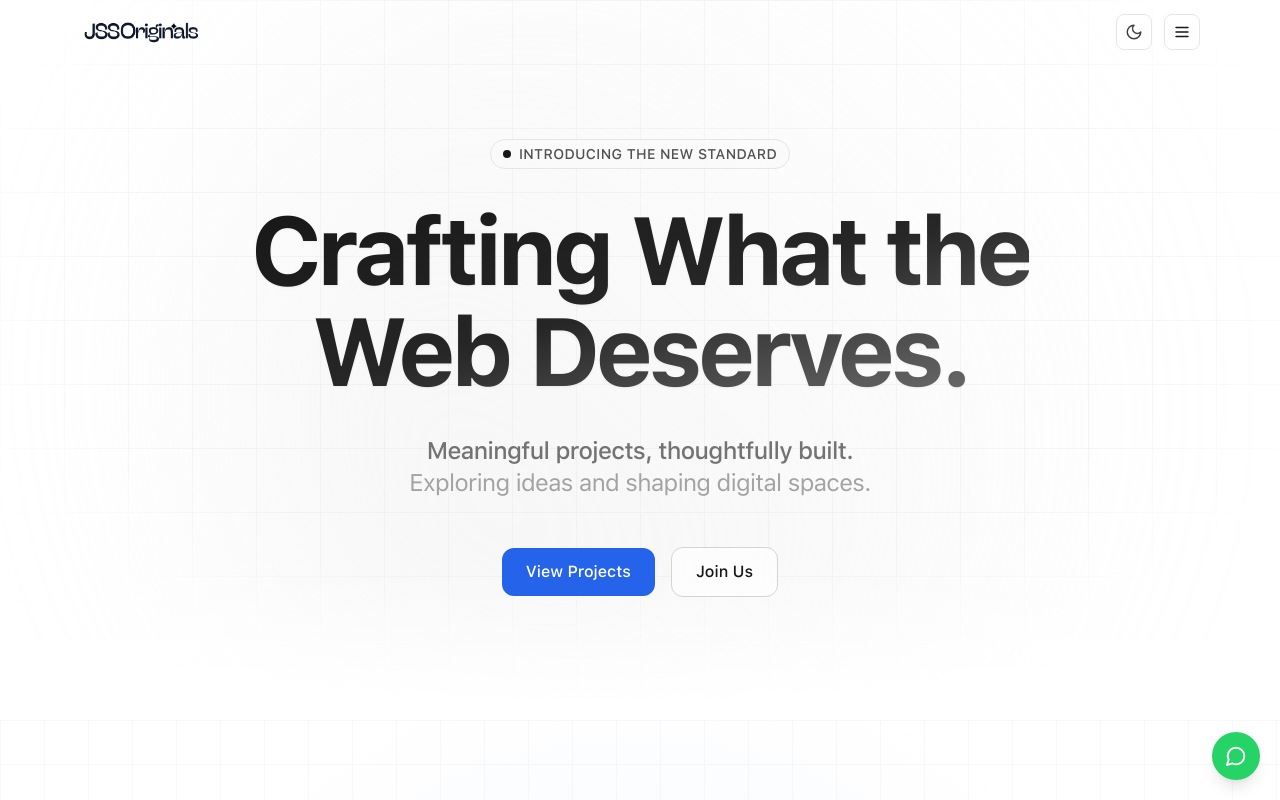
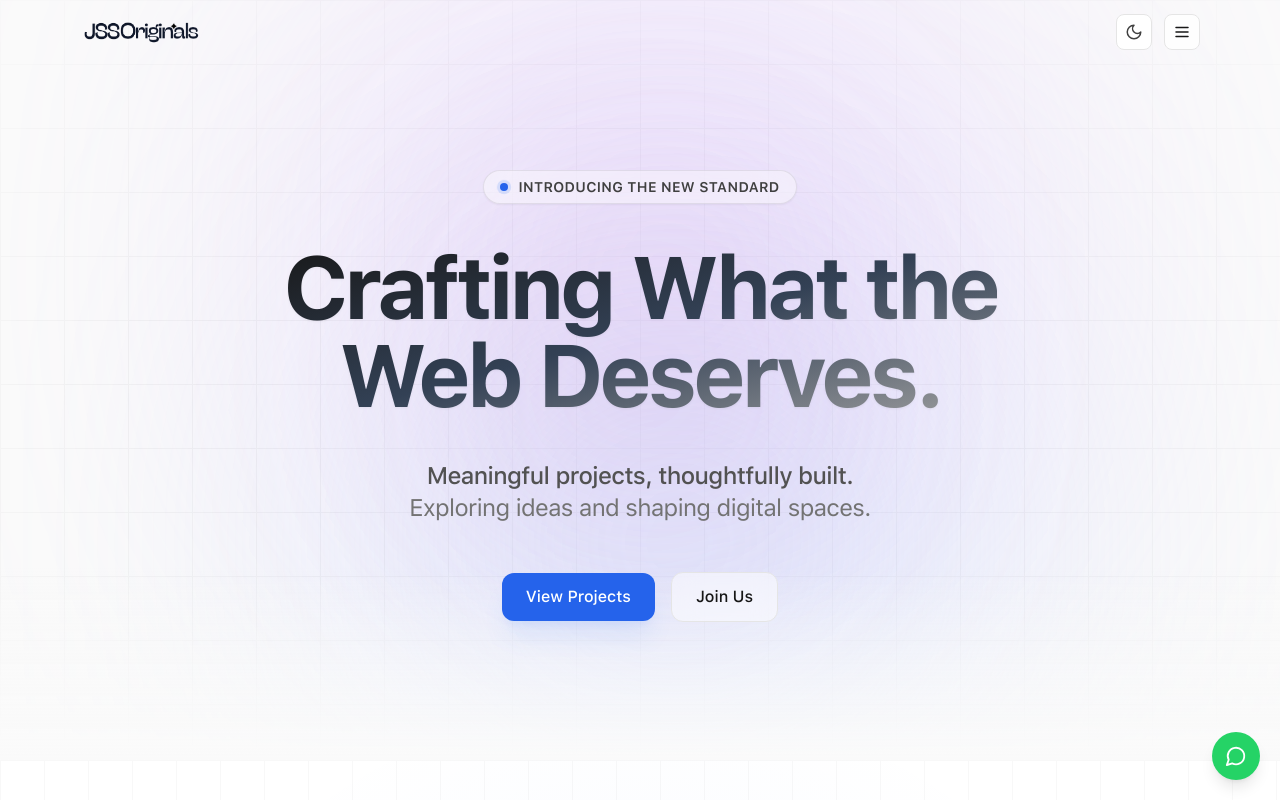
Before and after one commit to jitendra-math/Agency-Website, a Next.js app: page / in a window 1280 px wide. Shown: the top 800 px of the page. Built offline with nearby package versions, Linux system fonts and the light colour scheme.

Commit message:
Multi-file update via Repo Manager

```diff
--- a/src/components/sections/HeroSection.js
+++ b/src/components/sections/HeroSection.js
@@ -7,7 +7,7 @@ import ShineButton from "@/components/ui/ShineButton";
 import Button from "@/components/ui/Button";
 
 export default function HeroSection() {
-  // Apple-like smooth animation easing
+  // Ultra-smooth Apple-style easing
   const smoothEase = [0.16, 1, 0.3, 1];
 
   return (
@@ -15,39 +15,77 @@ export default function HeroSection() {
       className="
       relative isolate overflow-hidden
       flex flex-col items-center justify-center
-      min-h-[90vh] px-6 pt-24 pb-20
+      min-h-[95vh] px-4 pt-28 pb-20
       text-center
-      bg-white dark:bg-neutral-950
+      bg-[#fafafa] dark:bg-[#050505]
+      transition-colors duration-500
     "
     >
       {/* ===================================== */}
-      {/* AMBIENT LUXURY GLOW (Lightweight) */}
+      {/* DYNAMIC RICH GRADIENTS (Lightweight) */}
       {/* ===================================== */}
-      <div className="absolute inset-0 -z-10 pointer-events-none flex justify-center items-center">
+      <div className="absolute inset-0 -z-10 overflow-hidden pointer-events-none">
+        {/* Glow 1 - Deep Violet / Indigo */}
         <motion.div
-          animate={{ scale: [1, 1.05, 1], opacity: [0.3, 0.5, 0.3] }}
-          transition={{ duration: 10, repeat: Infinity, ease: "easeInOut" }}
+          animate={{
+            x: [0, 50, 0],
+            y: [0, -30, 0],
+            scale: [1, 1.1, 1],
+          }}
+          transition={{ duration: 15, repeat: Infinity, ease: "easeInOut" }}
           className="
-          absolute
-          w-[150vw] h-[150vw] sm:w-[800px] sm:h-[800px]
-          rounded-full
-          bg-gradient-to-tr from-neutral-200 to-transparent dark:from-white/[0.03] dark:to-transparent
-          blur-[80px] sm:blur-[120px]
-          -translate-y-1/4
-        "
+            absolute top-[-10%] left-[-10%] sm:top-0 sm:left-1/4
+            w-[120vw] h-[120vw] sm:w-[600px] sm:h-[600px]
+            rounded-full
+            bg-purple-300/40 dark:bg-violet-900/30
+            blur-[100px] sm:blur-[140px]
+            mix-blend-multiply dark:mix-blend-screen
+          "
+        />
+
+        {/* Glow 2 - Cyan / Sky Blue */}
+        <motion.div
+          animate={{
+            x: [0, -40, 0],
+            y: [0, 40, 0],
+            scale: [1, 1.15, 1],
+          }}
+          transition={{ duration: 18, repeat: Infinity, ease: "easeInOut" }}
+          className="
+            absolute bottom-[-10%] right-[-10%] sm:bottom-0 sm:right-1/4
+            w-[100vw] h-[100vw] sm:w-[500px] sm:h-[500px]
+            rounded-full
+            bg-blue-200/50 dark:bg-cyan-900/20
+            blur-[100px] sm:blur-[140px]
+            mix-blend-multiply dark:mix-blend-screen
+          "
+        />
+
+        {/* Glow 3 - Subtle Rose/Peach for warmth (Center) */}
+        <motion.div
+          animate={{ opacity: [0.4, 0.6, 0.4] }}
+          transition={{ duration: 12, repeat: Infinity, ease: "easeInOut" }}
+          className="
+            absolute top-1/2 left-1/2 -translate-x-1/2 -translate-y-1/2
+            w-[80vw] h-[80vw] sm:w-[400px] sm:h-[400px]
+            rounded-full
+            bg-rose-200/30 dark:bg-fuchsia-900/20
+            blur-[100px] sm:blur-[120px]
+            mix-blend-multiply dark:mix-blend-screen
+          "
         />
       </div>
 
       {/* ===================================== */}
-      {/* REFINED GRID TEXTURE WITH FADE MASK */}
+      {/* LUXURY GRID TEXTURE WITH RADIAL MASK */}
       {/* ===================================== */}
       <div
         className="
         absolute inset-0 -z-20
-        opacity-[0.03] dark:opacity-[0.04]
+        opacity-[0.04] dark:opacity-[0.06]
         bg-[linear-gradient(#000_1px,transparent_1px),linear-gradient(90deg,#000_1px,transparent_1px)]
-        bg-[size:64px_64px]
-        [mask-image:radial-gradient(ellipse_60%_60%_at_50%_40%,#000_70%,transparent_100%)]
+        bg-[size:48px_48px] sm:bg-[size:64px_64px]
+        [mask-image:radial-gradient(ellipse_80%_80%_at_50%_50%,#000_40%,transparent_100%)]
       "
       />
 
@@ -55,45 +93,51 @@ export default function HeroSection() {
       {/* HERO CONTENT */}
       {/* ===================================== */}
 
-      <div className="relative z-10 flex flex-col items-center w-full max-w-4xl mx-auto">
+      <div className="relative z-10 flex flex-col items-center w-full max-w-5xl mx-auto">
 
-        {/* Subtle Announcement Pill */}
+        {/* Glassmorphic Announcement Pill */}
         <motion.div
           initial={{ opacity: 0, y: 20 }}
           animate={{ opacity: 1, y: 0 }}
           transition={{ duration: 1, ease: smoothEase }}
           className="
-            mb-8 inline-flex items-center gap-2 px-3 py-1
-            rounded-full border border-neutral-200 dark:border-neutral-800
-            bg-neutral-50/50 dark:bg-neutral-900/50 backdrop-blur-md
+            mb-8 inline-flex items-center gap-2.5 px-4 py-1.5
+            rounded-full
+            border border-black/[0.08] dark:border-white/[0.08]
+            bg-white/40 dark:bg-black/40
+            backdrop-blur-xl shadow-sm
           "
         >
-          <span className="flex h-2 w-2 rounded-full bg-neutral-900 dark:bg-white" />
-          <span className="text-xs sm:text-sm font-medium tracking-wide text-neutral-600 dark:text-neutral-300 uppercase">
+          <span className="relative flex h-2 w-2">
+            <span className="animate-ping absolute inline-flex h-full w-full rounded-full bg-blue-500 opacity-75"></span>
+            <span className="relative inline-flex rounded-full h-2 w-2 bg-blue-600 dark:bg-blue-400"></span>
+          </span>
+          <span className="text-xs sm:text-sm font-semibold tracking-wide text-neutral-700 dark:text-neutral-200 uppercase">
             Introducing the new standard
           </span>
         </motion.div>
 
-        {/* Main Heading - Ultra Premium Gradient */}
+        {/* Main Heading - Rich Metallic Gradient */}
         <motion.h1
           initial={{ opacity: 0, y: 30 }}
           animate={{ opacity: 1, y: 0 }}
           transition={{ duration: 1.2, delay: 0.1, ease: smoothEase }}
           className="
-          text-5xl sm:text-6xl md:text-8xl
-          font-bold
+          text-5xl sm:text-7xl md:text-[5.5rem]
+          font-extrabold
           tracking-tighter
-          leading-[1.1] md:leading-[1.05]
+          leading-[1.05]
           text-transparent bg-clip-text
-          bg-gradient-to-br from-neutral-900 via-neutral-800 to-neutral-500
-          dark:from-white dark:via-neutral-200 dark:to-neutral-500
-          drop-shadow-sm
+          bg-gradient-to-br from-neutral-900 via-slate-700 to-neutral-400
+          dark:from-white dark:via-blue-100/90 dark:to-neutral-500
+          drop-shadow-sm dark:drop-shadow-[0_0_15px_rgba(255,255,255,0.05)]
+          py-2
         "
         >
           Crafting What the <br className="hidden sm:block" /> Web Deserves.
         </motion.h1>
 
-        {/* Subheading & Paragraph combined for cleaner look */}
+        {/* Subheading */}
         <motion.p
           initial={{ opacity: 0, y: 30 }}
           animate={{ opacity: 1, y: 0 }}
@@ -104,17 +148,17 @@ export default function HeroSection() {
           text-lg sm:text-xl md:text-2xl
           font-medium
           tracking-tight
-          text-neutral-500
-          dark:text-neutral-400
+          text-neutral-600
+          dark:text-neutral-300
         "
         >
           Meaningful projects, thoughtfully built. <br className="hidden sm:block" />
-          <span className="text-neutral-400 dark:text-neutral-500 font-normal">
+          <span className="text-neutral-500 dark:text-neutral-500 font-normal">
             Exploring ideas and shaping digital spaces.
           </span>
         </motion.p>
 
-        {/* Buttons - Mobile First Stacking */}
+        {/* Buttons - Mobile First Full Width */}
         <motion.div
           initial={{ opacity: 0, y: 20 }}
           animate={{ opacity: 1, y: 0 }}
@@ -122,18 +166,17 @@ export default function HeroSection() {
           className="
           mt-12
           flex flex-col sm:flex-row items-center gap-4
-          w-full sm:w-auto
+          w-full sm:w-auto px-4 sm:px-0
         "
         >
-          {/* Ensure your ShineButton and Button components accept full width on mobile if needed */}
           <div className="w-full sm:w-auto">
-             <ShineButton size="lg" className="w-full sm:w-auto">
+             <ShineButton size="lg" className="w-full sm:w-auto shadow-xl shadow-blue-500/10">
               View Projects
             </ShineButton>
           </div>
 
           <div className="w-full sm:w-auto">
-            <Button variant="secondary" size="lg" className="w-full sm:w-auto">
+            <Button variant="secondary" size="lg" className="w-full sm:w-auto bg-white/50 dark:bg-black/50 backdrop-blur-md border border-neutral-200 dark:border-neutral-800">
               Join Us
             </Button>
           </div>
@@ -142,17 +185,16 @@ export default function HeroSection() {
       </div>
 
       {/* ===================================== */}
-      {/* BOTTOM FADE */}
+      {/* BOTTOM SEAMLESS FADE */}
       {/* ===================================== */}
       <div
         className="
         pointer-events-none
         absolute bottom-0 left-0 right-0
-        h-40
-        bg-gradient-to-b
-        from-transparent
-        to-white
-        dark:to-neutral-950
+        h-32 md:h-48
+        bg-gradient-to-t
+        from-[#fafafa] dark:from-[#050505]
+        to-transparent
       "
       />
     </section>
```
